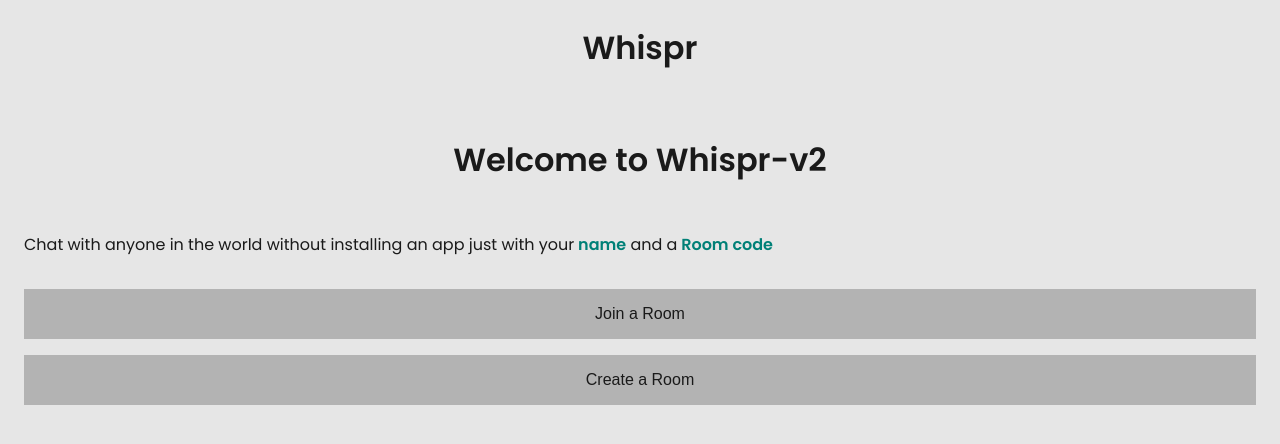
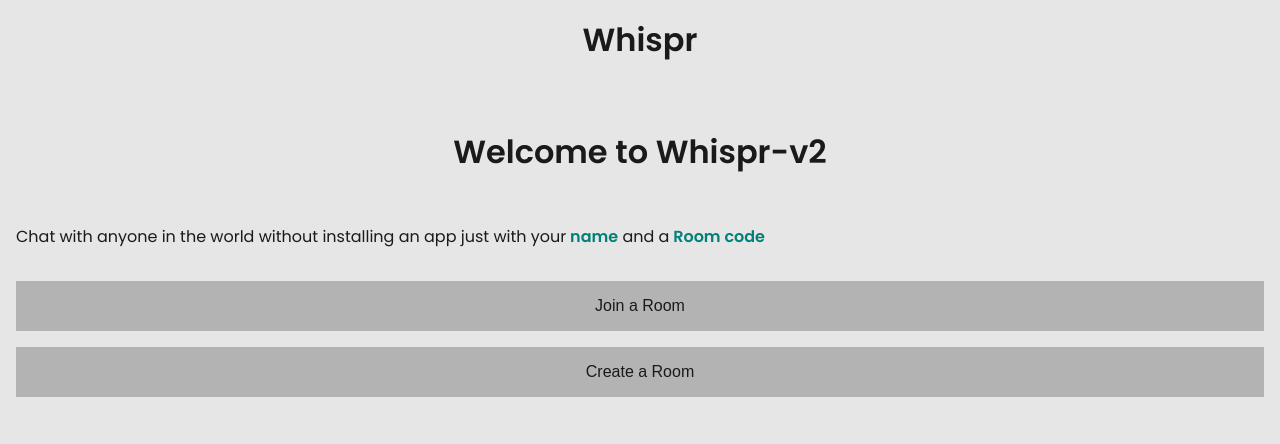
Before and after one commit to Mithu-Vulcan/whispr-client, a Next.js app: page / in a window 1280 px wide. Shown: the top 444 px of the page. Built offline with nearby package versions, Linux system fonts and the light colour scheme.

Commit message:
css changes

```diff
--- a/app/chat/page.module.css
+++ b/app/chat/page.module.css
@@ -1,7 +1,3 @@
-body {
-	margin: 0;
-}
-
 .header {
 	padding: 1rem;
 	position: static;
--- a/app/globals.css
+++ b/app/globals.css
@@ -58,3 +58,7 @@ html {
 .nameColor6 {
 	color: var(--name-color-6);
 }
+
+body {
+	margin: 0;
+}
```
